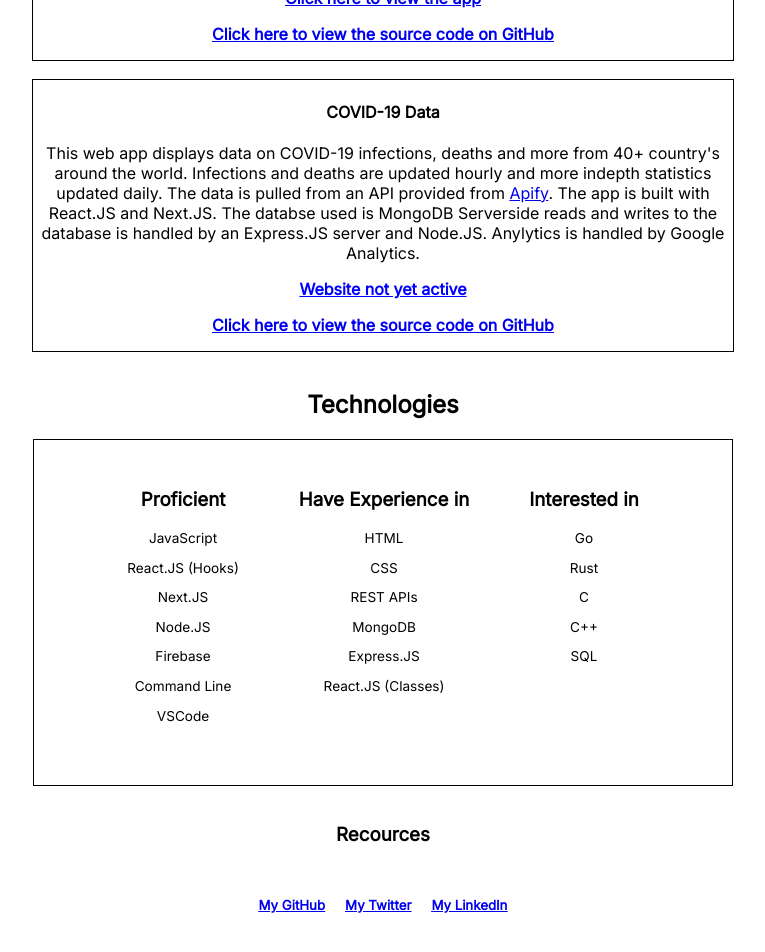
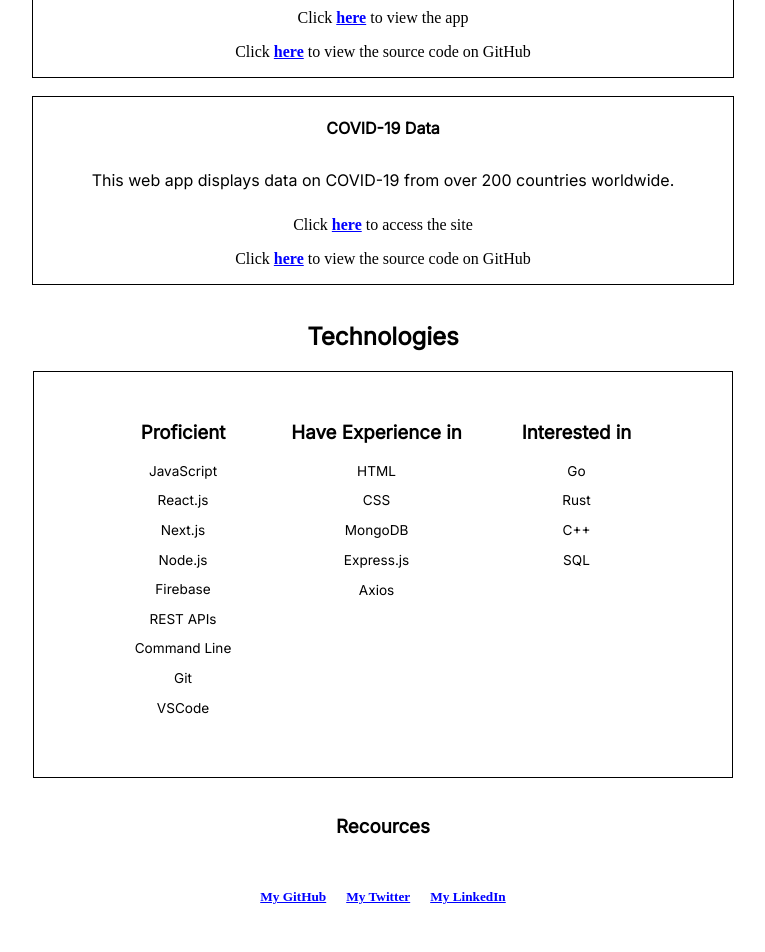
Before and after one commit to bracesproul/Portfoilo, a Next.js app in the folder portfoilo-app/: page / in a window 1280 px wide. Shown: the part 282-1234 px from the top of the page, without its empty margins (257-1022 px from the left). Built offline with nearby package versions, Linux system fonts and the light colour scheme.

Commit message:
added .next files and node modules

```diff
--- a/portfoilo-app/pages/index.js
+++ b/portfoilo-app/pages/index.js
@@ -24,29 +24,19 @@ const Projects = () => {
       <div className={styles.individualProject}>
         <h4 className={styles.contentTitle}>Survey Site</h4>
         <p className={styles.textBody}>This web application is similar to Google Forms with the ability to create fully dynamic forms and accept responses.
-          The application is built with React.JS and Next.JS.
-          The database used is Firebase Firestore
-          Authentication is handled by Firebase Auth.
         </p>
-        <span className={styles.linkV}>
-        <a href="https://survey-site-iota.vercel.app/" target="_blank"><p>Click here to view the app</p></a>
-        <a href="https://github.com/bracesproul/Survey-Site/tree/main/react-learning/survey-site" target="_blank"><p>Click here to view the source code on GitHub</p></a>
+        <span>
+        <p>Click <a className={styles.linkV} href="https://survey-site.vercel.app/" target="_blank">here</a> to view the app</p>
+        <p>Click <a className={styles.linkV} href="https://github.com/bracesproul/Survey-Site/tree/main/react-learning/survey-site" target="_blank">here</a> to view the source code on GitHub</p>
         </span>
       </div>
       <br />
       <div className={styles.individualProject}>
         <h4 className={styles.contentTitle}>COVID-19 Data</h4>
-        <p className={styles.textBody}>This web app displays data on COVID-19 infections, deaths and more from 40+ country's around the world.
-          Infections and deaths are updated hourly and more indepth statistics updated daily.
-          The data is pulled from an API provided from <a href="https://apify.com" target="_blank">Apify</a>.
-          The app is built with React.JS and Next.JS.
-          The databse used is MongoDB
-          Serverside reads and writes to the database is handled by an Express.JS server and Node.JS.
-          Anylytics is handled by Google Analytics.
-        </p>
-        <span className={styles.linkV}>
-        <a><p>Website not yet active</p></a>
-        <a href="https://github.com/bracesproul/covid-19-data" target="_blank"><p>Click here to view the source code on GitHub</p></a>
+        <p className={styles.textBody}>This web app displays data on COVID-19 from over 200 countries worldwide.</p>
+        <span>
+        <p>Click <a className={styles.linkV} href="https://covid-statistics-fawn.vercel.app/" target="_blank">here</a> to access the site</p>
+        <p>Click <a className={styles.linkV} href="https://github.com/bracesproul/Covid-Statistics/" target="_blank">here</a> to view the source code on GitHub</p>
         </span>
       </div>
     </div>
@@ -64,11 +54,13 @@ const Technologies = () => {
           <label for="proficent"><h3 className={styles.contentTitle}>Proficient</h3></label>
           <span name="proficent" className={styles.individualTechs}>
           <p>JavaScript</p>
-          <p>React.JS (Hooks)</p>
-          <p>Next.JS</p>
-          <p>Node.JS</p>
+          <p>React.js</p>
+          <p>Next.js</p>
+          <p>Node.js</p>
           <p>Firebase</p>
+          <p>REST APIs</p>
           <p>Command Line</p>
+          <p>Git</p>
           <p>VSCode</p>
           </span>
           <br />
@@ -79,10 +71,9 @@ const Technologies = () => {
           <span name="haveExperience" className={styles.individualTechs}>
             <p>HTML</p>
             <p>CSS</p>
-            <p>REST APIs</p>
             <p>MongoDB</p>
-            <p>Express.JS</p>
-            <p>React.JS (Classes)</p>
+            <p>Express.js</p>
+            <a>Axios</a>
           </span>
           <br />
         </div>
@@ -92,7 +83,6 @@ const Technologies = () => {
           <span name="interested" className={styles.individualTechs}>
             <p>Go</p>
             <p>Rust</p>
-            <p>C</p>
             <p>C++</p>
             <p>SQL</p>
           </span>
@@ -122,13 +112,11 @@ const Recources = () => {
   return (
     <div>
       <h3 className={styles.contentTitle}>Recources</h3>
-      <span className={styles.linkV}>
       <div className={styles.recourcesContainer}>
-      <a href="https://github.com/bracesproul" target="_blank"><h5 style={{ textAlign: "center"}}>My GitHub</h5></a>
-      <a href="https://twitter.com/bracesproul" target="_blank"><h5 style={{ textAlign: "center"}}>My Twitter</h5></a>
-      <a href="https://www.linkedin.com/in/brace-sproul-16a185195/" target="_blank"><h5 style={{ textAlign: "center"}}>My LinkedIn</h5></a>
+      <a className={styles.linkV} href="https://github.com/bracesproul" target="_blank"><h5 style={{ textAlign: "center"}}>My GitHub</h5></a>
+      <a className={styles.linkV} href="https://twitter.com/bracesproul" target="_blank"><h5 style={{ textAlign: "center"}}>My Twitter</h5></a>
+      <a className={styles.linkV} href="https://linkedin.com/in/brace-sproul-16a185195/" target="_blank"><h5 style={{ textAlign: "center"}}>My LinkedIn</h5></a>
       </div>
-      </span>
     </div>
   )
 }
--- a/portfoilo-app/styles/Home.module.css
+++ b/portfoilo-app/styles/Home.module.css
@@ -5,6 +5,8 @@
   font-family: "Inter", sans-serif;
   font-weight: normal;
   text-align: center;
+  font-weight: bolder;
+  font-size: 2.5em;
 }
 
 .p {
@@ -13,9 +15,8 @@
 }
 
 .linkV {
-  font-family: "Inter", sans-serif;
+  text-decoration: underline;
   font-weight: bolder;
-  text-decoration: underline;
   color: blue;
   text-align: center;
 }
@@ -31,11 +32,12 @@
   font-family: "Inter", sans-serif;
   font-weight: 400;
   text-align: center;
+  padding: 10px;
 }
 
 .contentTitle {
   font-family: "Inter", sans-serif;
-  font-weight: bolder;
+  font-weight: 600;
   text-align: center;
 }
 
```
Also changed, not shown: 1 other file (tests, documents, lock files or other folders).
